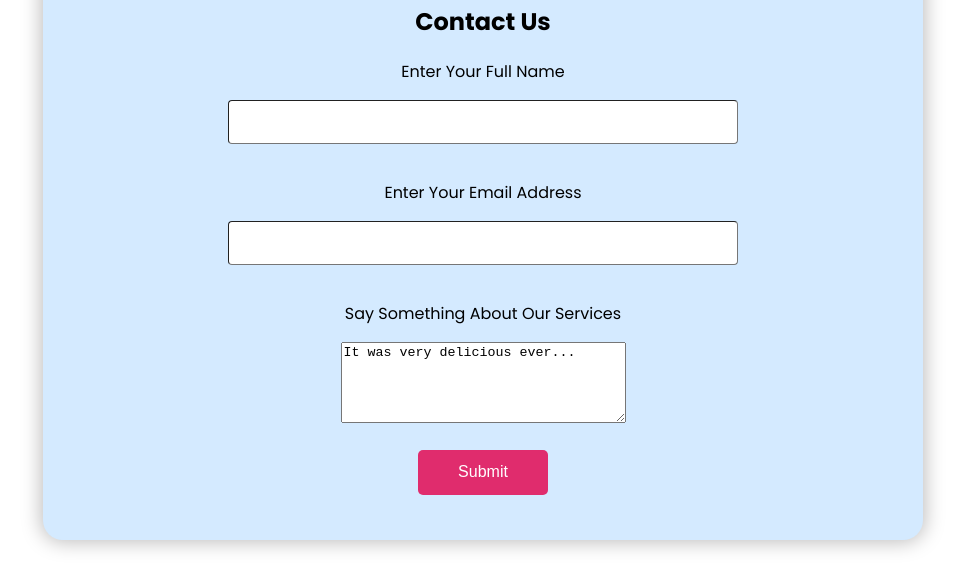
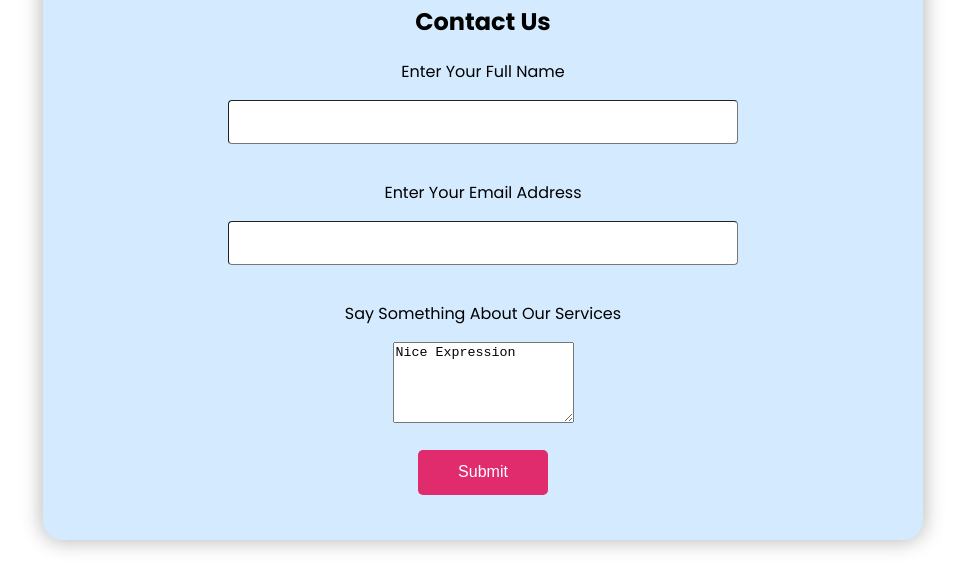
Before and after one commit to shakilkhanSAU/responsive-football, a plain HTML site: page index.html in a window 1280 px wide. Shown: the part 4147-4734 px from the top of the page, without its empty margins (157-1122 px from the left). Drawn offline with Linux system fonts and the light colour scheme.

Commit message:
comment box fixing

```diff
--- a/index.html
+++ b/index.html
@@ -248,7 +248,7 @@
                     </div>
                     <div class="form-input">
                         <p>Say Something About Our Services</p>
-                        <textarea id="story" name="story" rows="5" cols="33">It was very delicious ever...</textarea>
+                        <textarea id="story" name="story" rows="5" cols="20">Nice Expression</textarea>
                     </div>
                     <div class="form-input">
                         <button class="button">Submit</button>
```
